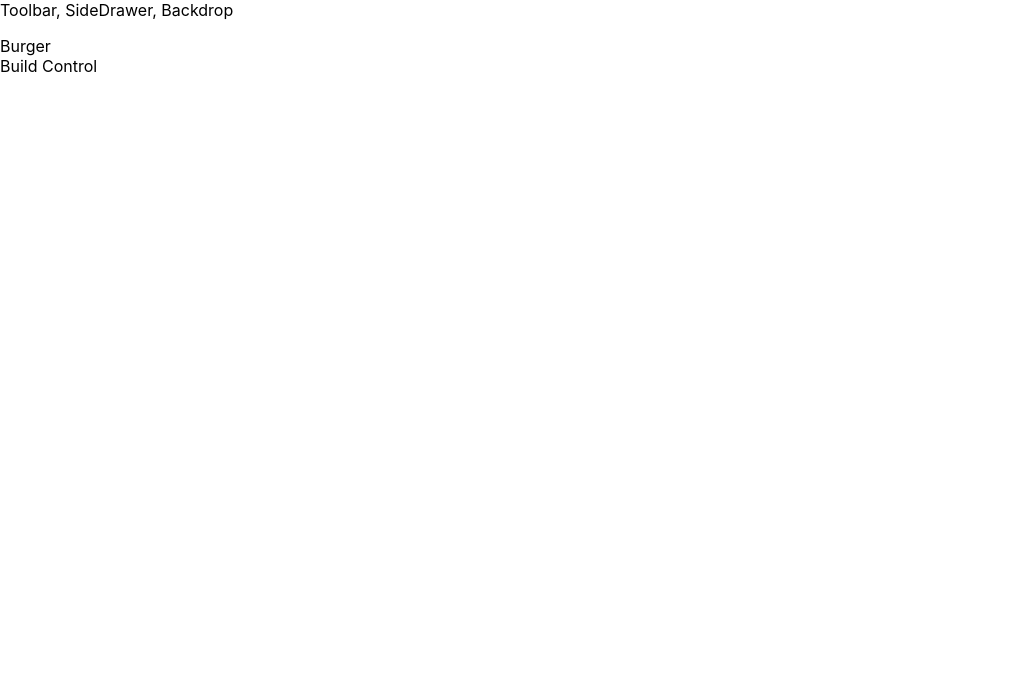
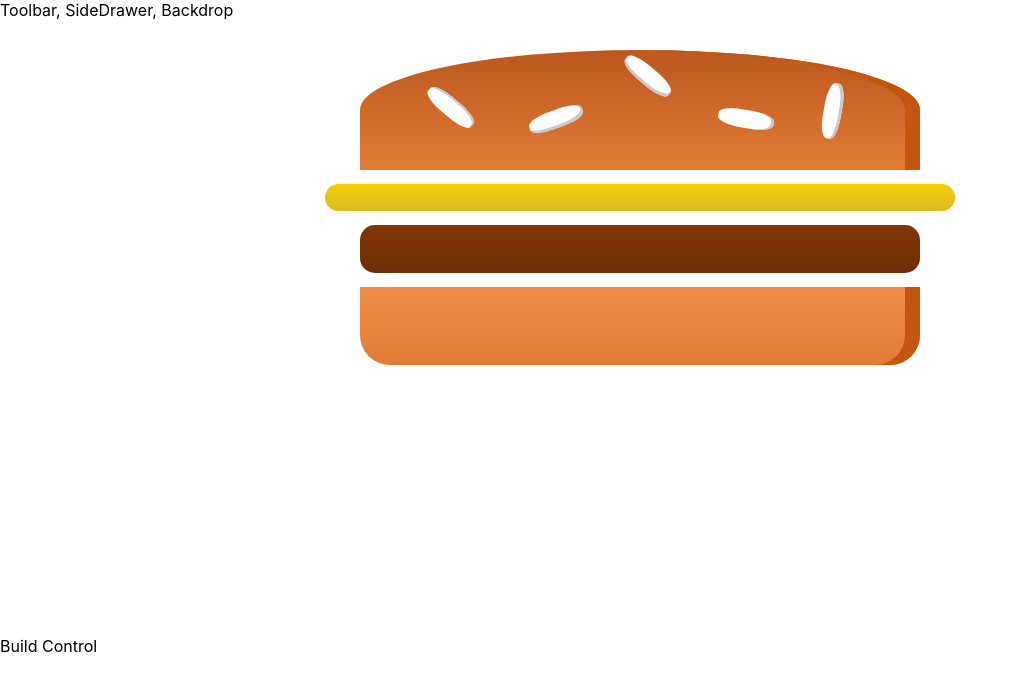
Before and after one commit to ionescuflorin/burger-builder, a React (Create React App) app: page / in a window 1280 px wide. Shown: the top 690 px of the page, without its empty margins (0-1017 px from the left). Built offline with nearby package versions, Linux system fonts and the light colour scheme.

Commit message:
Start working on Burger component

```diff
--- /dev/null
+++ b/src/components/Burger/Burger.css
@@ -0,0 +1,30 @@
+.Burger {
+    width: 100%;
+    margin: auto;
+    height: 250px;
+    overflow: auto;
+    text-align: center;
+    font-weight: bold;
+    font-size: 1.2rem;
+}
+
+@media (min-width: 500px) and (min-height: 400px) {
+    .Burger {
+        width: 350px;
+        height: 300px;
+    }
+}
+
+@media (min-width: 500px) and (min-height: 401px) {
+    .Burger {
+        width: 450px;
+        height: 400px;
+    }
+}
+
+@media (min-width: 1000px) and (min-height: 700px) {
+    .Burger {
+        width: 700px;
+        height: 600px;
+    }
+}
--- a/src/components/Burger/Burger.jsx
+++ b/src/components/Burger/Burger.jsx
@@ -0,0 +1,16 @@
+import React from 'react'
+import './Burger.css'
+import BurgerIngredient from './BurgerIngredient/BurgerIngredient'
+
+const Burger = (props) => {
+    return (
+        <div className='Burger'>
+            <BurgerIngredient type='bread-top' />
+            <BurgerIngredient type='cheese' />
+            <BurgerIngredient type='meat' />
+            <BurgerIngredient type='bread-bottom' />
+        </div>
+    )
+}
+
+export default Burger
--- a/src/containers/BurgerBuilder/BurgerBuilder.jsx
+++ b/src/containers/BurgerBuilder/BurgerBuilder.jsx
@@ -1,10 +1,12 @@
 import React from 'react';
+
+import Burger from '../../components/Burger/Burger'
 
 class BurgerBuilder extends React.Component {
     render() {
         return (
            <React.Fragment>
-               <div>Burger</div>
+               <Burger />
                <div>Build Control</div>
            </React.Fragment>
         );
```
